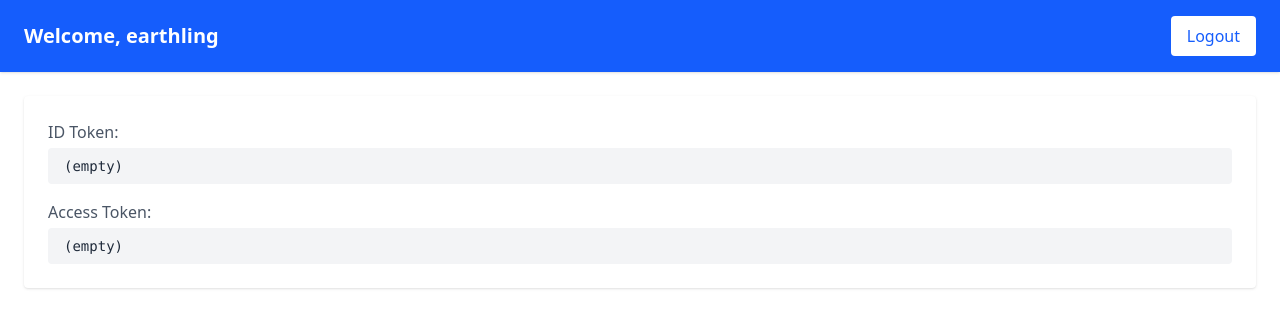
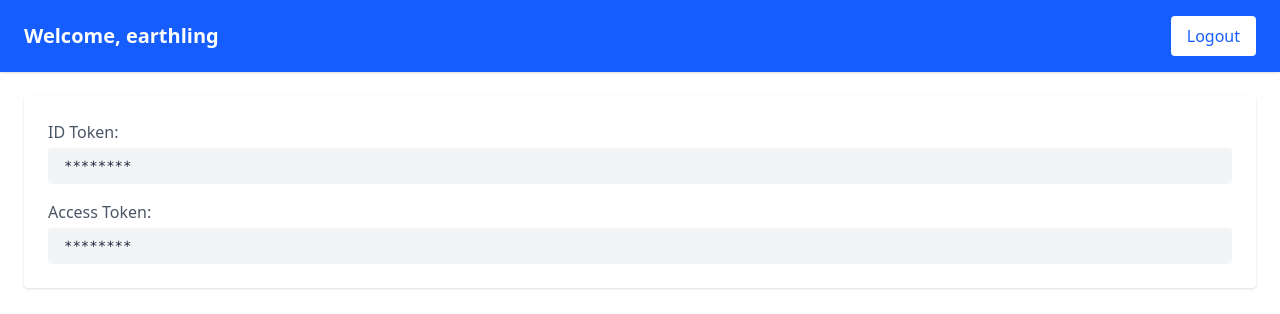
Before and after one commit to dantehybridge/mdat-main, a React (Vite) app: page / in a window 1280 px wide. Shown: the top 314 px of the page. Built offline with nearby package versions, Linux system fonts and the light colour scheme.

Commit message:
Edit Home to include roles. Edit Field to toggle on role.

```diff
--- a/src/sections/Home.tsx
+++ b/src/sections/Home.tsx
@@ -30,18 +30,19 @@ export default function Home() {
     .map((r: string) => r.trim())
     .filter(Boolean);
 
-  // Get restricted roles (not allowed)
   const restrictedRoles = roles.filter((r) => !allowedRoles.includes(r));
 
-  // If all roles are restricted, mask tokens and show Legend
-  const isRestricted = restrictedRoles.length > 0;
+  const cypher = true;
+  const reveals = roles.includes("root");;
+
+  const showLegend = restrictedRoles.length > 0 && !reveals;
 
   return (
     <div className="bg-white rounded shadow p-6 space-y-4">
-      <Field label="ID Token" token={iToken} cypher={isRestricted ? "true" : undefined} />
-      <Field label="Access Token" token={aToken} cypher={isRestricted ? "true" : undefined} />
+      <Field label="ID Token" token={iToken} cypher={cypher} reveals={reveals} />
+      <Field label="Access Token" token={aToken} cypher={cypher} reveals={reveals} />
 
-      {isRestricted && <Legend roles={restrictedRoles} />}
+      {showLegend && <Legend roles={restrictedRoles} />}
     </div>
   );
 }
--- a/src/sections/Token/Field.tsx
+++ b/src/sections/Token/Field.tsx
@@ -1,23 +1,43 @@
-import React from "react";
+import React, { useState } from "react";
 
 interface TokenFieldProps {
   label: string;
   token?: string;
-  cypher?: string;
+  cypher?: boolean;    // always true in this case
+  reveals?: boolean; // root role enables toggle
 }
 
-function mask(token = "", visible = 6) {
+function mask(token = "", visible = 24) {
   return token.length > visible ? token.slice(0, visible) + "..." : "********";
 }
 
-export default function Field({ label, token, cypher }: TokenFieldProps) {
-  const displayValue = cypher ? mask(token, 24) : token;
+export default function Field({ label, token, cypher, reveals }: TokenFieldProps) {
+  const [showToken, setShowToken] = useState(false);
+
+  // Always mask tokens (cypher = true) unless user toggles to show (only root can toggle)
+  let displayValue = token || "(empty)";
+
+  if (reveals) {
+    displayValue = showToken ? token || "(empty)" : mask(token);
+  } else if (cypher) {
+    displayValue = mask(token);
+  }
 
   return (
     <div>
       <label className="block text-gray-600 font-medium mb-1">{label}:</label>
-      <div className="bg-gray-100 px-4 py-2 rounded font-mono text-sm text-gray-800 break-all">
-        {displayValue || "(empty)"}
+      <div className="bg-gray-100 px-4 py-2 rounded font-mono text-sm text-gray-800 break-all flex justify-between items-center">
+        <span>{displayValue}</span>
+        {reveals && (
+          <button
+            onClick={() => setShowToken(!showToken)}
+            className="ml-4 text-blue-600 hover:underline focus:outline-none"
+            type="button"
+            aria-label={showToken ? "Hide token" : "Show token"}
+          >
+            {showToken ? "Hide" : "Show"}
+          </button>
+        )}
       </div>
     </div>
   );
```
